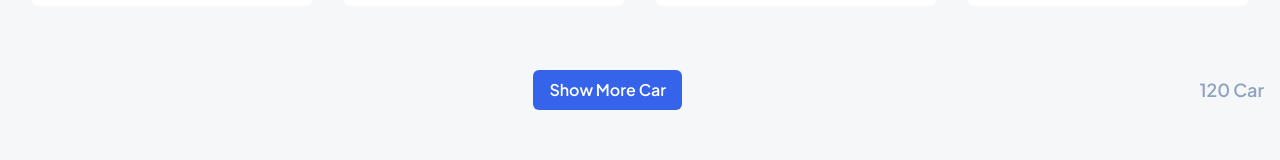
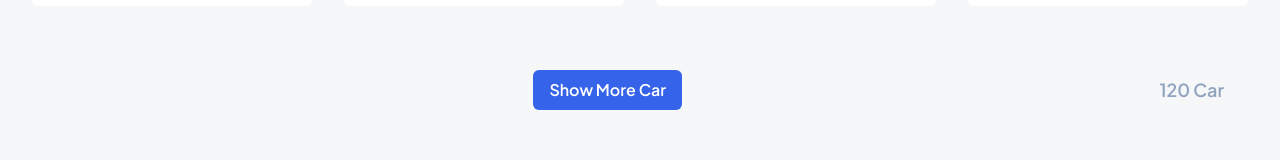
Before and after one commit to Sina-Abf/morent-website, a Next.js app: page / in a window 1280 px wide. Shown: the part 1953-2113 px from the top of the page. Built offline with nearby package versions, Linux system fonts and the light colour scheme.

Commit message:
minor change on padding

```diff
--- a/app/page.tsx
+++ b/app/page.tsx
@@ -11,7 +11,7 @@ export default function Home() {
       <Hero />
       <CarRow rowTitle="Popular Car" data={popularCar} />
       <CarRow rowTitle="Recomendation Car" data={recommendationCar} />
-      <div className="flex justify-between mb-14 items-center">
+      <div className="flex justify-between px-10 mb-14 items-center">
         <div></div>
         <button className="rounded-md bg-primary text-white font-semibold py-2 px-4">
           Show More Car
```
